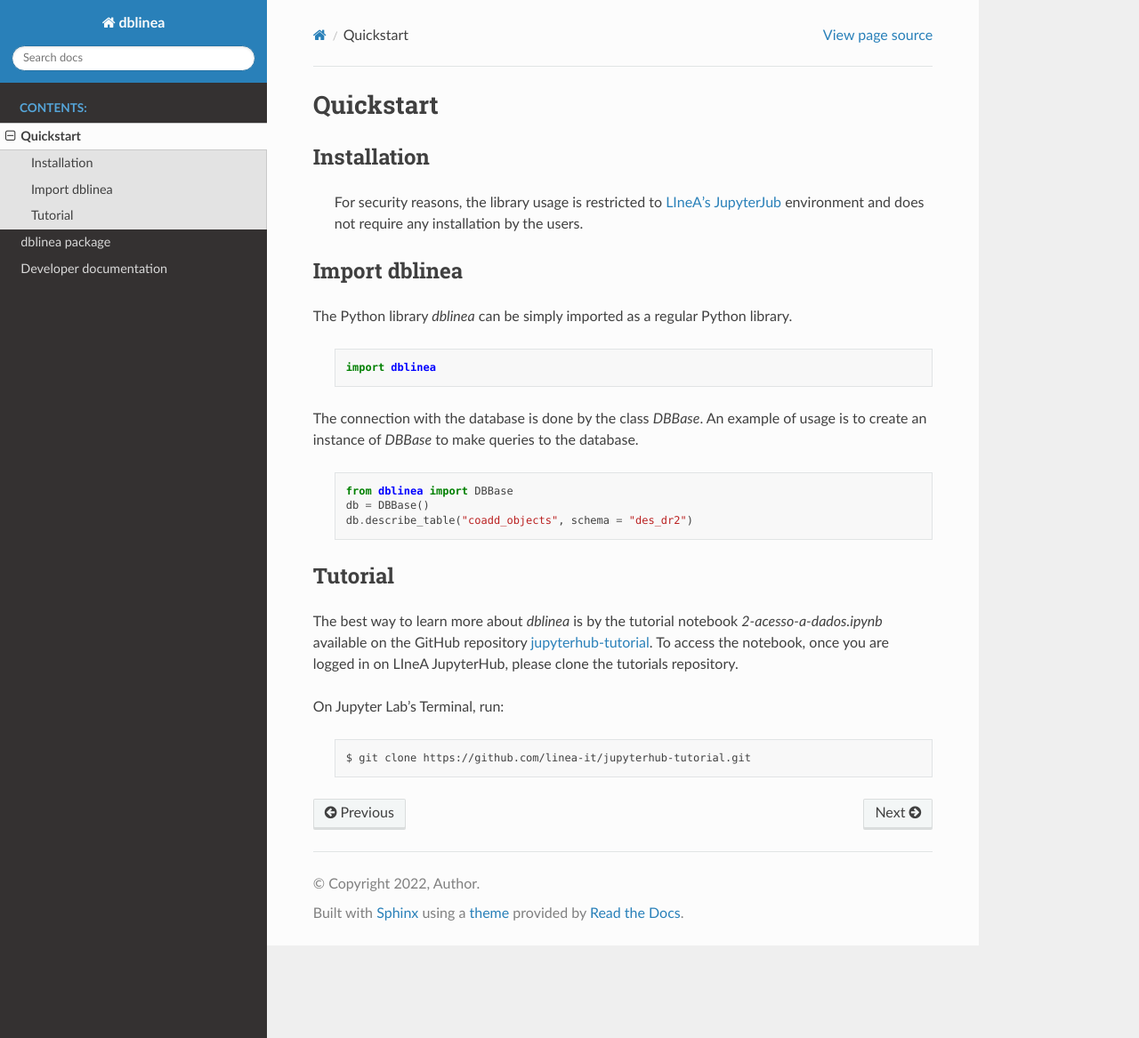
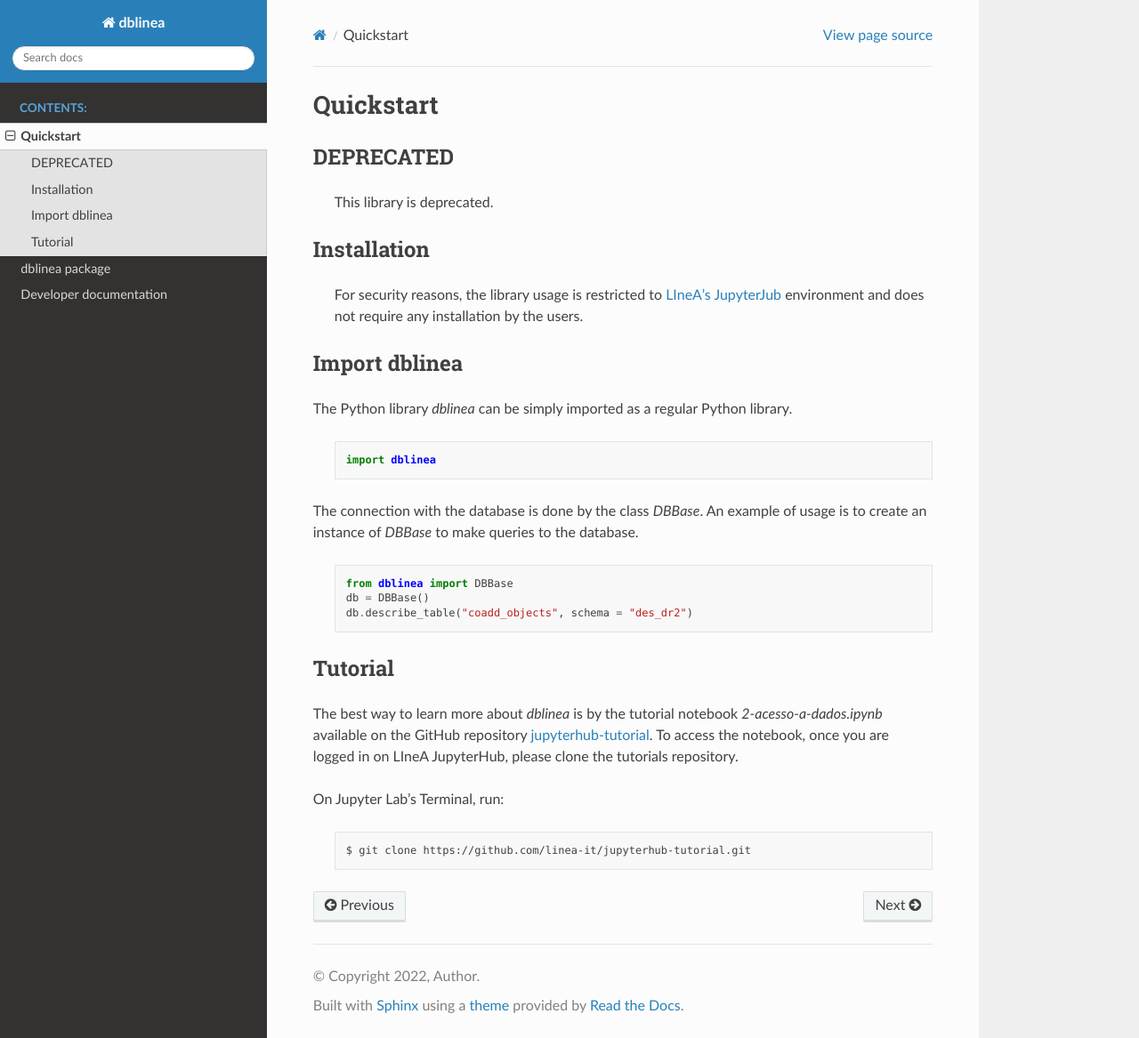
Before and after one commit to linea-it/dblinea, a Sphinx documentation site: the page built from docs/source/quickstart.rst, in a window 1280 px wide and 1167 px high. Shown: the whole window at 89% size. Built offline with Sphinx 7.4.7 and the Read the Docs theme 3.1.0, drawn with Linux system fonts in a browser that asks for light colours.

Commit message:
Update quickstart.rst

```diff
--- a/docs/source/quickstart.rst
+++ b/docs/source/quickstart.rst
@@ -1,5 +1,13 @@
 Quickstart
 ==========
+
+
+DEPRECATED
+------------
+
+
+    This library is deprecated.
+
 
 Installation
 ------------
```
